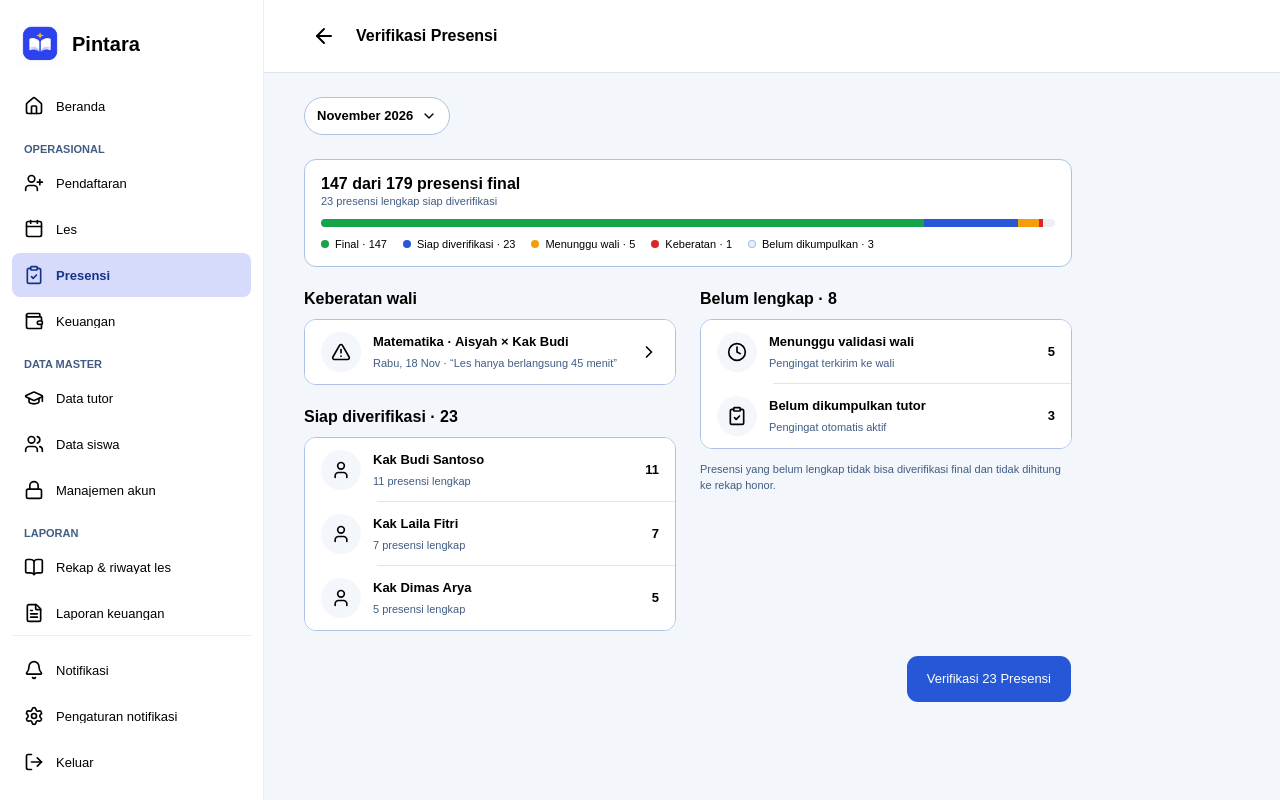
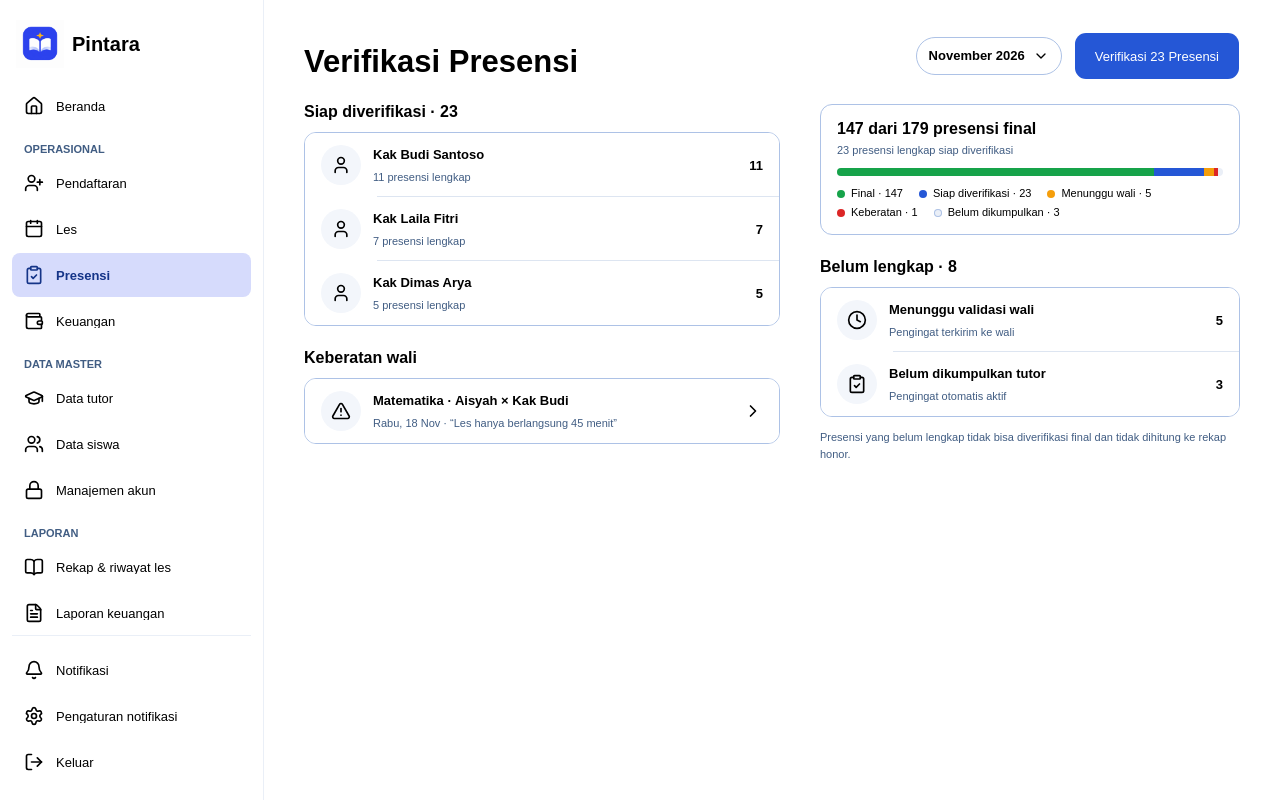
Before and after one commit to PINTARAAA/Pintara-Frontend, a React (Vite) app: page /pengelola/presensi in a window 1280 px wide. Built offline with nearby package versions, Linux system fonts and the light colour scheme.

Commit message:
slicing(pengelola): enhance desktop layout for various screens with improved spacing and component adjustments

```diff
--- a/src/components/layouts/screens/detail-screen.tsx
+++ b/src/components/layouts/screens/detail-screen.tsx
@@ -48,14 +48,18 @@ function DetailScreen({
   desktopHeader = "bar",
   desktopActions = "footer",
   desktopWidth = "default",
+  desktopHeaderActions,
   className,
   children,
 }: {
   title: React.ReactNode
   /* Default: kembali ke halaman sebelumnya */
   onBack?: () => void
-  /* Label tautan kembali di Page header desktop, mis. "Pendaftaran" */
-  backLabel?: string
+  /*
+   * Label tautan kembali di Page header desktop, mis. "Pendaftaran";
+   * null = tanpa tautan kembali (halaman utama menu sidebar)
+   */
+  backLabel?: string | null
   action?: React.ReactNode
   /* Area menempel di bawah top app bar, mis. Progress stepper formulir */
   subheader?: React.ReactNode
@@ -68,6 +72,11 @@ function DetailScreen({
   /* Khusus desktopHeader="page": letak tombol `footer` di desktop */
   desktopActions?: "footer" | "header"
   desktopWidth?: keyof typeof WIDTHS
+  /*
+   * Khusus desktopHeader="page": elemen tambahan di kanan Page header
+   * (sebelum tombol), hanya tampil di desktop, mis. pil periode
+   */
+  desktopHeaderActions?: React.ReactNode
   className?: string
   children: React.ReactNode
 }) {
@@ -91,15 +100,21 @@ function DetailScreen({
           <PageHeader
             className="hidden pl-(--gutter) pr-(--gutter-end) pt-ns-3xl lg:flex"
             title={title}
-            back={{ label: backLabel, onClick: back }}
+            back={
+              backLabel === null
+                ? undefined
+                : { label: backLabel, onClick: back }
+            }
             actions={
-              (action != null ||
-                (footer != null && desktopActions === "header")) && (
+              action != null ||
+              desktopHeaderActions != null ||
+              (footer != null && desktopActions === "header") ? (
                 <>
+                  {desktopHeaderActions}
                   {action}
                   {desktopActions === "header" && footer}
                 </>
-              )
+              ) : null
             }
           />
         )}
--- a/src/features/dashboard/components/task-action-list.tsx
+++ b/src/features/dashboard/components/task-action-list.tsx
@@ -38,7 +38,7 @@ function TaskActionList({
         <span className="flex size-10 shrink-0 items-center justify-center rounded-full bg-success-subtle text-success">
           <CircleCheckIcon className="size-5" aria-hidden="true" />
         </span>
-        <div className="flex flex-col gap-ns-3xs leading-normal">
+        <div className="flex flex-col gap-ns-s leading-normal">
           <p className="text-body font-bold text-grayscale-text-title">{emptyTitle}</p>
           <p className="text-subtitle text-grayscale-text-subtitle">{emptyDescription}</p>
         </div>
@@ -68,7 +68,7 @@ function TaskActionList({
             >
               <Icon aria-hidden="true" className="size-5" />
             </span>
-            <div className="flex min-w-0 flex-1 flex-col gap-ns-3xs leading-normal">
+            <div className="flex min-w-0 flex-1 flex-col gap-ns-s leading-normal">
               <p className="text-body font-bold text-grayscale-text-title">{task.title}</p>
               <p className="text-subtitle text-grayscale-text-subtitle">
                 {task.description}
--- a/src/features/dashboard/screens/pengelola-dashboard.tsx
+++ b/src/features/dashboard/screens/pengelola-dashboard.tsx
@@ -169,7 +169,7 @@ function DesktopDashboard({ data }: { data: PengelolaDashboardData }) {
             ) : (
               <CircleCheckIcon aria-hidden="true" className="size-5 shrink-0 text-success" />
             )}
-            <div className="flex flex-col gap-ns-3xs leading-normal">
+            <div className="flex flex-col gap-ns-s leading-normal">
               <p className="text-body font-bold text-grayscale-text-title">
                 {today.missingYesterday > 0
                   ? `${today.missingYesterday} presensi kemarin belum masuk`
@@ -210,7 +210,7 @@ function BillingSummaryCard({
       className="group flex flex-col gap-ns-l rounded-(--comp-radius-md) border border-grayscale-border-default bg-grayscale-surface-default p-ns-l outline-none transition-colors hover:border-grayscale-border-darker focus-visible:ring-2 focus-visible:ring-primary-border-lighter"
     >
       <div className="flex items-start gap-ns-s">
-        <div className="flex flex-1 flex-col gap-ns-2xs leading-normal">
+        <div className="flex flex-1 flex-col gap-ns-s leading-normal">
           <p className="text-body font-bold text-grayscale-text-title">
             {formatRupiahCompact(billing.paidAmount)} dari{" "}
             {formatRupiahCompact(billing.totalAmount)} terbayar
--- a/src/features/keuangan/components/student-bills-panel.tsx
+++ b/src/features/keuangan/components/student-bills-panel.tsx
@@ -105,7 +105,7 @@ function BillList({ data }: { data: StudentBillList }) {
         aria-label="Ringkasan tagihan"
         className="gap-ns-m border-grayscale-border-default bg-grayscale-surface-default p-ns-l flex flex-col rounded-(--comp-radius-md) border leading-normal"
       >
-        <div className="gap-ns-2xs flex flex-col">
+        <div className="gap-ns-s flex flex-col">
           <p className="text-body text-grayscale-text-title font-bold">
             {formatRupiahCompact(data.paid)} dari{" "}
             {formatRupiahCompact(data.total)} terbayar
--- a/src/features/presensi/screens/status-presensi.tsx
+++ b/src/features/presensi/screens/status-presensi.tsx
@@ -106,7 +106,7 @@ function StatusContent({ data }: { data: AttendanceStatusOverview }) {
         aria-label="Ringkasan presensi"
         className="flex flex-col gap-ns-m rounded-(--comp-radius-md) border border-grayscale-border-default bg-grayscale-surface-default p-ns-l"
       >
-        <div className="flex flex-col gap-ns-2xs leading-normal">
+        <div className="flex flex-col gap-ns-s leading-normal">
           <p className="text-body font-bold text-grayscale-text-title">
             {collected} dari {data.total} presensi terkumpul
           </p>
--- a/src/features/presensi/screens/tinjau-keberatan.tsx
+++ b/src/features/presensi/screens/tinjau-keberatan.tsx
@@ -42,6 +42,10 @@ import { formatTimeRange } from "@/lib/format"
  * pelaksanaan (Mulai · Selesai) → Catatan koreksi (wajib, maks. 500).
  * Bilah aksi: Sesuai Tutor (data tutor dipertahankan) · Simpan Koreksi.
  * Keduanya mengembalikan presensi ke "Siap diverifikasi".
+ *
+ * Desktop (Figma "… / Tinjau keberatan (Desktop)"): Page header "← Verifikasi
+ * Presensi" dengan tombol di kanan; ringkasan selebar konten, lalu Keberatan
+ * wali + Data dari tutor di kiri dan formulir koreksi 420px di kanan.
  */
 const BACK = "/pengelola/presensi"
 const NOTE_MAX = 500
@@ -58,7 +62,11 @@ function TinjauKeberatan() {
   }
 
   return (
-    <DetailScreen title="Tinjau Keberatan">
+    <DetailScreen
+      title="Tinjau Keberatan"
+      backLabel="Verifikasi Presensi"
+      desktopHeader="page"
+    >
       {query.isPending ? (
         <DataState state="loading" loadingLabel="Memuat keberatan…" />
       ) : query.isError && !(query.error instanceof NotFoundError) ? (
@@ -157,6 +165,10 @@ function ReviewForm({ session }: { session: TutorSession }) {
   return (
     <DetailScreen
       title="Tinjau Keberatan"
+      backLabel="Verifikasi Presensi"
+      desktopHeader="page"
+      desktopActions="header"
+      desktopWidth="wide"
       surface="default"
       footer={
         <>
@@ -184,7 +196,12 @@ function ReviewForm({ session }: { session: TutorSession }) {
         <StatusBadge category="presensi" status="keberatan" />
       </div>
 
-      <Card size="compact">
+      {/*
+       * Mobile: ditumpuk. Desktop: Keberatan wali + Data dari tutor di kolom
+       * kiri, formulir koreksi 420px di kanan (jarak 40).
+       */}
+      <div className="contents lg:grid lg:grid-cols-[minmax(0,1fr)_420px] lg:items-start lg:gap-x-ns-4xl lg:gap-y-ns-2xl">
+        <Card size="compact" className="lg:col-start-1 lg:row-start-1">
           <CardHeader className="gap-ns-2xs">
             <CardTitle>Keberatan wali</CardTitle>
             <p className="text-caption text-grayscale-text-caption leading-normal">
@@ -199,7 +216,7 @@ function ReviewForm({ session }: { session: TutorSession }) {
           </CardContent>
         </Card>
 
-      <Card size="compact">
+        <Card size="compact" className="lg:col-start-1 lg:row-start-2">
           <CardHeader className="gap-ns-2xs">
             <CardTitle>Data dari tutor</CardTitle>
             <p className="text-caption text-grayscale-text-caption leading-normal">
@@ -227,7 +244,7 @@ function ReviewForm({ session }: { session: TutorSession }) {
           noValidate
           aria-label="Formulir tinjauan keberatan"
           onSubmit={(e) => e.preventDefault()}
-        className="gap-ns-l flex flex-col"
+          className="gap-ns-l flex flex-col lg:col-start-2 lg:row-span-2 lg:row-start-1"
         >
           <fieldset
             className="gap-ns-m flex flex-col"
@@ -290,7 +307,10 @@ function ReviewForm({ session }: { session: TutorSession }) {
               aria-describedby={errors.note ? "note-error" : "note-help"}
             />
             {errors.note ? (
-            <FieldError id="note-error" counter={`${note.length}/${NOTE_MAX}`}>
+              <FieldError
+                id="note-error"
+                counter={`${note.length}/${NOTE_MAX}`}
+              >
                 {errors.note}
               </FieldError>
             ) : (
@@ -303,6 +323,7 @@ function ReviewForm({ session }: { session: TutorSession }) {
             )}
           </Field>
         </form>
+      </div>
     </DetailScreen>
   )
 }
--- a/src/features/presensi/screens/verifikasi-presensi.tsx
+++ b/src/features/presensi/screens/verifikasi-presensi.tsx
@@ -47,6 +47,10 @@ import { cn } from "@/lib/styles"
  * diverifikasi per tutor → Belum lengkap (menunggu wali · belum dikumpulkan).
  * "Verifikasi N Presensi" membuka Confirmation modal; setelah final, tombol
  * berganti "Hitung Rekap Honor" (P7). Bulan disimpan di ?bulan=YYYY-MM.
+ *
+ * Desktop (Figma "… (Desktop)"): Page header tanpa tautan kembali; pil
+ * periode dan tombol aksi di kanan header. Kolom kiri: Siap diverifikasi →
+ * Keberatan wali; kolom kanan 420px: ringkasan → Belum lengkap (jarak 40).
  */
 const monthKey = (d: Date) => format(d, "yyyy-MM")
 const monthLabel = (d: Date) => format(d, "MMMM yyyy", { locale: localeId })
@@ -63,6 +67,23 @@ function VerifikasiPresensi() {
   })
   const data = query.data
   const [confirmOpen, setConfirmOpen] = React.useState(false)
+
+  const periodPill = data && (
+    <FilterPill
+      label="Periode"
+      menuLabel="Pilih periode"
+      value={monthKey(data.month)}
+      options={data.months.map((m) => ({
+        value: monthKey(m),
+        label: monthLabel(m),
+      }))}
+      onValueChange={(v) =>
+        setParams(v === monthKey(data.months[0]) ? {} : { bulan: v }, {
+          replace: true,
+        })
+      }
+    />
+  )
 
   const finalize = useMutation({
     mutationFn: () => finalizeAttendance(data?.month ?? new Date()),
@@ -84,6 +105,11 @@ function VerifikasiPresensi() {
   return (
     <DetailScreen
       title="Verifikasi Presensi"
+      backLabel={null}
+      desktopHeader="page"
+      desktopActions="header"
+      desktopWidth="wide"
+      desktopHeaderActions={periodPill}
       footer={
         data &&
         (data.ready > 0 ? (
@@ -115,29 +141,17 @@ function VerifikasiPresensi() {
         <div
           aria-busy={query.isPlaceholderData}
           className={cn(
-            "gap-ns-2xl flex flex-col transition-opacity",
+            "gap-ns-2xl lg:gap-x-ns-4xl flex flex-col transition-opacity lg:grid lg:grid-cols-[minmax(0,1fr)_420px] lg:items-start",
             query.isPlaceholderData && "opacity-60"
           )}
         >
-          <FilterPill
-            label="Periode"
-            menuLabel="Pilih periode"
-            value={monthKey(data.month)}
-            options={data.months.map((m) => ({
-              value: monthKey(m),
-              label: monthLabel(m),
-            }))}
-            onValueChange={(v) =>
-              setParams(v === monthKey(data.months[0]) ? {} : { bulan: v }, {
-                replace: true,
-              })
-            }
-          />
+          {/* Desktop: pil periode pindah ke Page header */}
+          <div className="lg:hidden">{periodPill}</div>
 
-          <SummaryCard data={data} />
+          <SummaryCard data={data} className="lg:col-start-2 lg:row-start-1" />
 
-          <div className="gap-ns-2xl grid lg:grid-cols-2 lg:items-start">
-            <div className="gap-ns-2xl flex flex-col">
+          <div className="gap-ns-2xl grid lg:contents">
+            <div className="gap-ns-2xl flex flex-col lg:col-start-1 lg:row-span-2 lg:row-start-1">
               {data.objections.length > 0 && (
                 <DashboardSection title="Keberatan wali">
                   <DashboardList>
@@ -158,7 +172,11 @@ function VerifikasiPresensi() {
               )}
 
               {data.ready > 0 && (
-                <DashboardSection title={`Siap diverifikasi · ${data.ready}`}>
+                <DashboardSection
+                  title={`Siap diverifikasi · ${data.ready}`}
+                  /* Desktop (Figma): Siap diverifikasi di atas Keberatan */
+                  className="lg:order-first"
+                >
                   <DashboardList>
                     {data.readyByTutor.map((t) => (
                       <ListItem
@@ -174,7 +192,7 @@ function VerifikasiPresensi() {
               )}
             </div>
 
-            <div className="gap-ns-m flex flex-col">
+            <div className="gap-ns-m flex flex-col lg:col-start-2 lg:row-start-2">
               {data.waiting + data.notCollected > 0 && (
                 <DashboardSection
                   title={`Belum lengkap · ${data.waiting + data.notCollected}`}
@@ -230,7 +248,13 @@ function shortReason(reason?: string) {
   return first.length > 40 ? `${first.slice(0, 38)}…` : first
 }
 
-function SummaryCard({ data }: { data: FinalOverview }) {
+function SummaryCard({
+  data,
+  className,
+}: {
+  data: FinalOverview
+  className?: string
+}) {
   const subtitle =
     data.ready > 0
       ? `${data.ready} presensi lengkap siap diverifikasi`
@@ -241,9 +265,12 @@ function SummaryCard({ data }: { data: FinalOverview }) {
   return (
     <section
       aria-label="Ringkasan presensi"
-      className="gap-ns-m border-grayscale-border-default bg-grayscale-surface-default p-ns-l flex flex-col rounded-(--comp-radius-md) border leading-normal"
+      className={cn(
+        "gap-ns-m border-grayscale-border-default bg-grayscale-surface-default p-ns-l flex flex-col rounded-(--comp-radius-md) border leading-normal",
+        className
+      )}
     >
-      <div className="gap-ns-2xs flex flex-col">
+      <div className="gap-ns-s flex flex-col">
         <p className="text-body text-grayscale-text-title font-bold">
           {data.final} dari {data.total} presensi final
         </p>
```
Lines whose indentation alone changed are shown as unchanged.
